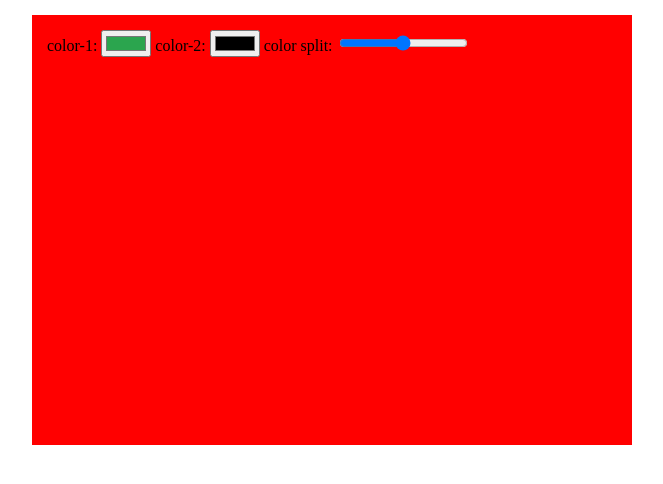
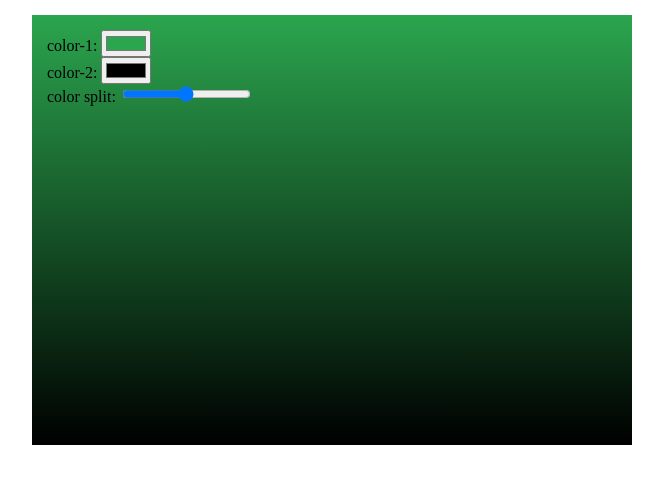
Before and after one commit to mziyandajoko/grandient-generator, a plain HTML site: page index.html in a window 1280 px wide. Shown: the whole page, without its empty margins (308-971 px from the left). Drawn offline with Linux system fonts and the light colour scheme.

Commit message:
adds working javascript file

```diff
--- a/index.css
+++ b/index.css
@@ -6,7 +6,10 @@ body{
 form{
     height: 400px;
     padding: 15px;
-    background-color: red;
     align-items: center;
     justify-content: center;
 }
+
+.gradient{
+    background-color: inear-gradient(blue 50%, #ff99cc);
+}
--- a/index.html
+++ b/index.html
@@ -9,14 +9,18 @@
 <link rel="stylesheet" href="index.css">
     </head>
 <body>
-<form class="gradient">
-  <label for="color-1">color-1:</label>
-  <input type="color" id="color-1" name="color-1"  value="#2BA54E">
-  <label for="color-2">color-2:</label>
-  <input type="color" id="color-2" name="color-2"  value="#2BA5">
+<form id="gradient" class="gradient">
+  <div>
+    <label for="color-1">color-1:</label>
+    <input type="color" id="color-1" name="color-1"  value="#2BA54E">
+  </div>
+  <div>
+    <label for="color-2">color-2:</label>
+    <input type="color" id="color-2" name="color-2"  value="#2BA5">
+  </div>
   <label for="color_split">color split:</label>
   <input type="range" id="color_split" name="color_split"  value="50" max="100">
 </form>
-<script type="text/javascript"></script>
+<script src="index.js"></script>
 </body>
 </html>
--- a/index.js
+++ b/index.js
@@ -0,0 +1,20 @@
+const color1 = document.getElementById('color-1');
+const color2 = document.getElementById('color-2');
+const gradient = document.getElementById('gradient');
+const colorSplit = document.getElementById('color_split');
+
+
+// add eventListener
+    color1.addEventListener("input", generateColor);
+    color2.addEventListener("input", generateColor);
+    colorSplit.addEventListener("input", generateColor);
+
+
+function generateColor(){
+    const colorInput1 = color1.value;
+    const colorInput2 = color2.value;
+    const colorSplitVal = colorSplit.value;
+    gradient.style.background = `linear-gradient(${colorInput1}, ${colorSplitVal}%, ${colorInput2})`
+}
+
+generateColor();
```
